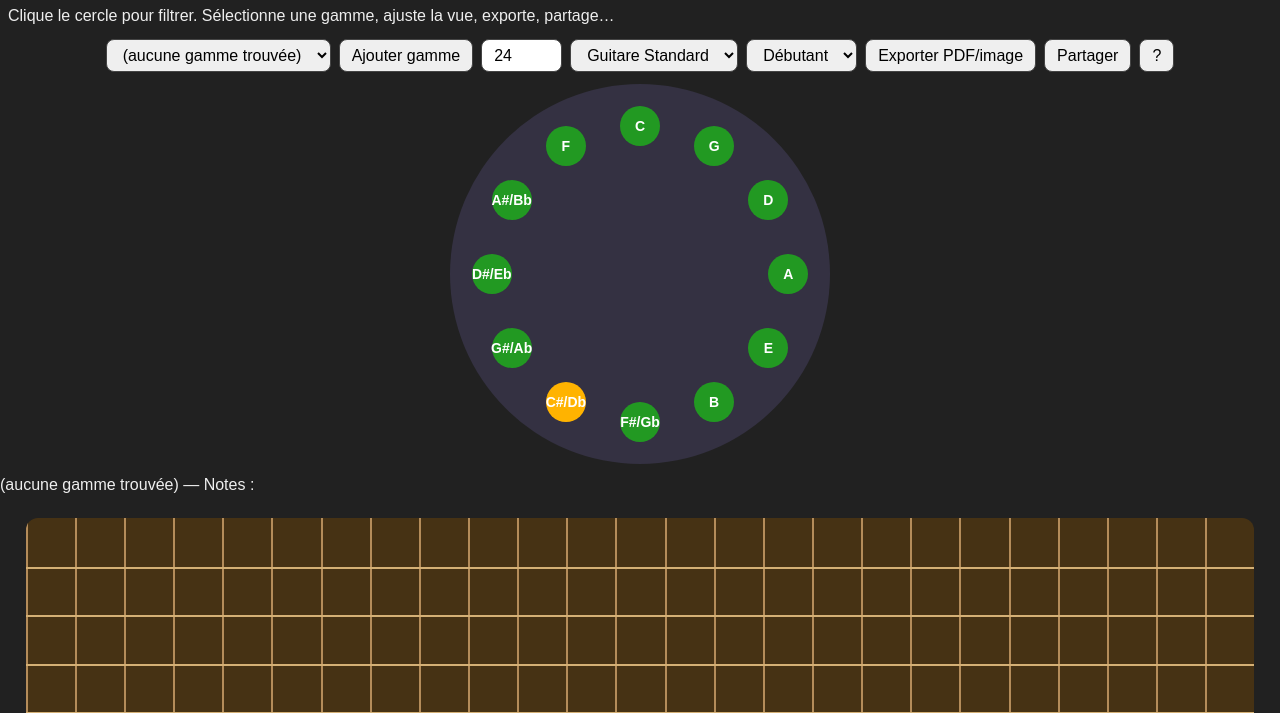
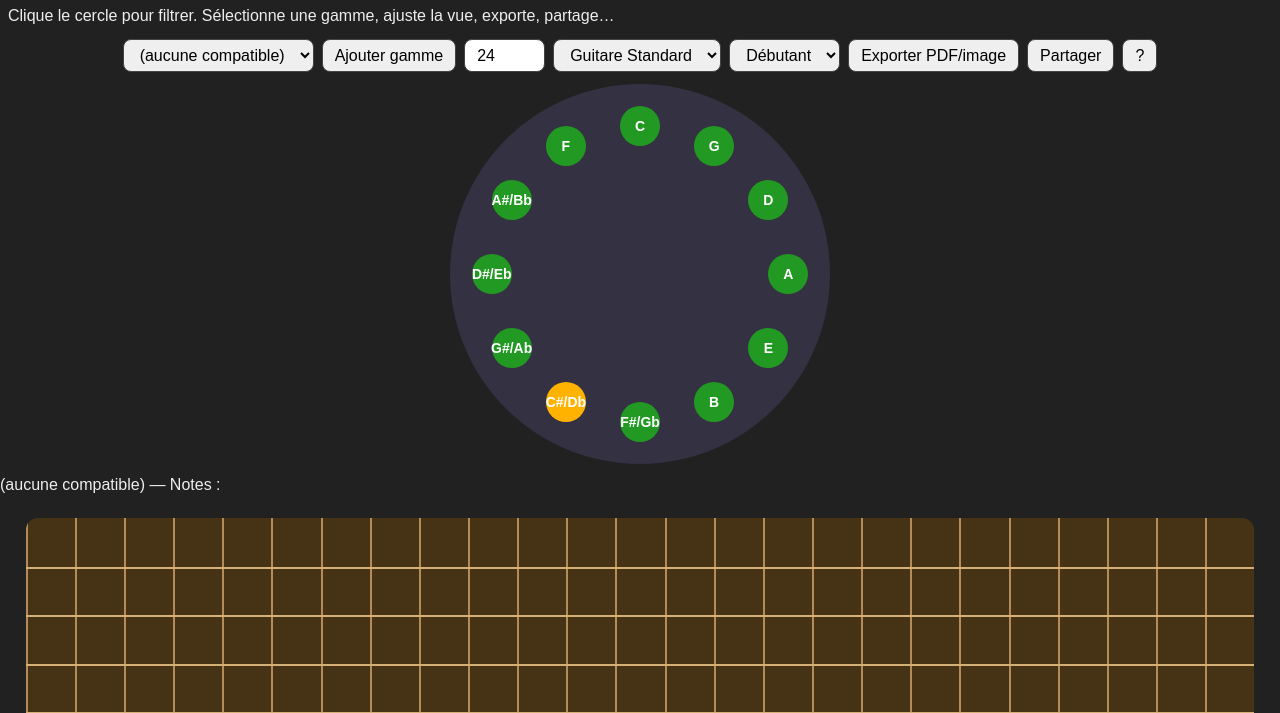
Before and after one commit to stgui76-sketch/manche, a plain HTML site: page news.html in a window 1280 px wide. Both pictures are taken after a click on the element "C#/Db". Shown: the part 58-771 px from the top of the page. Drawn offline with nearby package versions, Linux system fonts and the light colour scheme.

Commit message:
Update news.html

```diff
--- a/news.html
+++ b/news.html
@@ -74,9 +74,6 @@
 const SHARP_CHROMA = ['C','C#','D','D#','E','F','F#','G','G#','A','A#','B'];
 const FLAT_TO_SHARP = { 'Cb':'B','Fb':'E','E#':'F','B#':'C', 'Bb':'A#','Eb':'D#','Ab':'G#','Db':'C#','Gb':'F#'};
 function toSharp(n){ return FLAT_TO_SHARP[n] || n; }
-const circleNotes = [
-  'C','G','D','A','E','B','F#','C#','G#','D#','A#','F'
-];
 const circleLabels = [
   {label:'C',pitch:'C'},
   {label:'G',pitch:'G'},
@@ -99,15 +96,18 @@ const defaultTunings = {
   'Guitare 7 cordes': ['B','E','A','D','G','B','E'],
   'Guitare Open G': ['D','G','D','G','B','D']
 };
-// == Gammes de base (+ editable, + modes)
+
 let gammes = {
   'C Majeur': ['C','D','E','F','G','A','B'],
   'A Mineur naturel': ['A','B','C','D','E','F','G'],
   'C Blues': ['C','Eb','F','F#','G','Bb'],
-  'G Pentatonique majeure': ['G','A','B','D','E']
+  'G Pentatonique majeure': ['G','A','B','D','E'],
+  'F Majeur': ['F','G','A','Bb','C','D','E'],
+  'G Mixolydien': ['G','A','B','C','D','E','F']
+  // Ajoute autant de gammes et modes que souhaité ici !
 };
 const modes = ["Ionien", "Dorien", "Phrygien", "Lydien", "Mixolydien", "Aeolien", "Locrien"];
-// == UI
+
 const menuGammes = document.getElementById('menuGammes');
 const manche = document.getElementById('manche');
 const selTuning = document.getElementById('menuTuning');
@@ -124,11 +124,9 @@ for(const k in defaultTunings){
 let tuning = [...defaultTunings['Guitare Standard']];
 selTuning.onchange = ()=>{ tuning = [...defaultTunings[selTuning.value]]; drawNeck(); };
 
-// == Nombre de frettes dynamique
 let frets = 24;
 document.getElementById('nbFrettes').onchange = e=>{ frets = +e.target.value; drawNeck(); };
 
-// == Mode utilisateur (simplifié)
 let userMode='debutant';
 userModeEl.onchange = e=>{ userMode = e.target.value; drawNeck(); };
 
@@ -143,20 +141,20 @@ document.getElementById('addScaleBtn').onclick = () => {
 };
 
 // == Remplir le menu des gammes
-function fillScales(){
+function fillScales(list=null){
   menuGammes.innerHTML = '';
-  for(const g in gammes){
+  let gammesList = list || Object.keys(gammes);
+  gammesList.forEach(gam => {
     const opt = document.createElement('option');
-    opt.textContent = g;
+    opt.textContent = gam;
     menuGammes.appendChild(opt);
-  }
+  });
   menuGammes.selectedIndex = 0;
   drawNeck();
 }
 menuGammes.onchange = drawNeck;
-fillScales();
 
-// == Génération du cercle des quintes
+// == Génération du cercle des quintes + fonction filtre gammes
 const cercle = document.getElementById('cercle');
 function buildCercle(){
   cercle.innerHTML='';
@@ -171,31 +169,28 @@ function buildCercle(){
     const radius = Math.min(w,h)*0.39;
     el.style.left = `${cx + Math.cos(angle)*radius - 20}px`;
     el.style.top  = `${cy + Math.sin(angle)*radius - 20}px`;
-    el.onclick = ()=>{ el.classList.toggle('selected'); updateGammesFromCircle(); };
+    el.onclick = () => {
+      el.classList.toggle('selected');
+      updateGammesFromCircle();
+    };
     cercle.appendChild(el);
   });
 }
 window.addEventListener('resize', buildCercle);
 buildCercle();
 
-// == Filtrer gammes selon notes du cercle
+// == Filtrer gammes selon notes du cercle choisies
 function updateGammesFromCircle(){
-  const active = [...document.querySelectorAll('.noteCercle.selected')].map(el=>el.dataset.pitch);
-  menuGammes.innerHTML = '';
-  let found = [];
-  for(const [name,scale] of Object.entries(gammes)){
+  const selectedNotes = Array.from(document.querySelectorAll('.noteCercle.selected'))
+    .map(el => el.dataset.pitch);
+
+  let possibles = [];
+  for (const [name, scale] of Object.entries(gammes)) {
     const scaleSharp = scale.map(toSharp);
-    const ok = active.every(n => scaleSharp.includes(toSharp(n)));
-    if(ok) found.push(name);
+    const matching = selectedNotes.every(note => scaleSharp.includes(toSharp(note)));
+    if (matching) possibles.push(name);
   }
-  if(!found.length) found = ['(aucune gamme trouvée)'];
-  found.forEach(name=>{
-    let opt = document.createElement('option');
-    opt.textContent = name;
-    menuGammes.appendChild(opt);
-  });
-  menuGammes.selectedIndex = 0;
-  drawNeck();
+  fillScales(possibles.length ? possibles : ['(aucune compatible)']);
 }
 
 // == Générer le manche + notes/intervalles/degrés
@@ -211,7 +206,6 @@ function drawNeck(){
     f.style.left = (i/(frets+1))*100+'%';
     manche.appendChild(f);
   }
-  // Cordes
   tuning.forEach((t, i)=>{
     let s = document.createElement('div');
     s.className = 'string';
@@ -246,14 +240,12 @@ function drawNeck(){
     }
   });
 
-  // Human-friendly scale details
   selectedScaleDiv.textContent = `${scaleName} — Notes : ${scale.join('  ')}`;
-  // Mini diagrammes d'accords selon gamme/exemple
+
   chordDiagrams.innerHTML = `<strong>Diagrammes d'accords typiques pour "${scaleName}" (démo):</strong>
     <span style="display:inline-block;background:#333;color:#ffb;padding:6px;margin:5px;border-radius:12px;">C: x32010</span>
     <span style="display:inline-block;background:#333;color:#ffb;padding:6px;margin:5px;border-radius:12px;">G: 320003</span>
     <span style="display:inline-block;background:#333;color:#ffb;padding:6px;margin:5px;border-radius:12px;">F: 133211</span>
-    <!-- Remplace par les positions réelles selon la gamme choisie -->
   `;
 }
 
@@ -279,6 +271,7 @@ document.getElementById('shareBtn').onclick = ()=>{
   alert("URL de partage copiée !\n" + urlShare);
 };
 
+fillScales();
 drawNeck();
 </script>
 </body>
```
